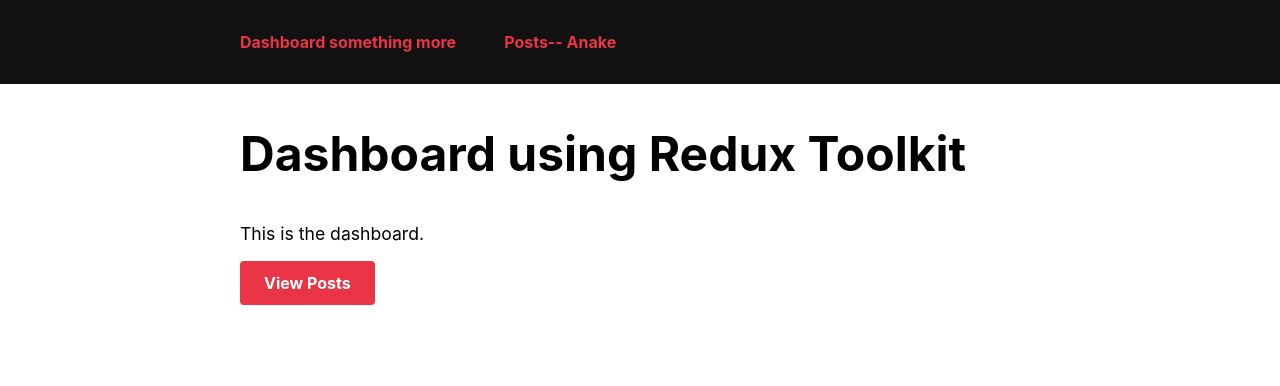
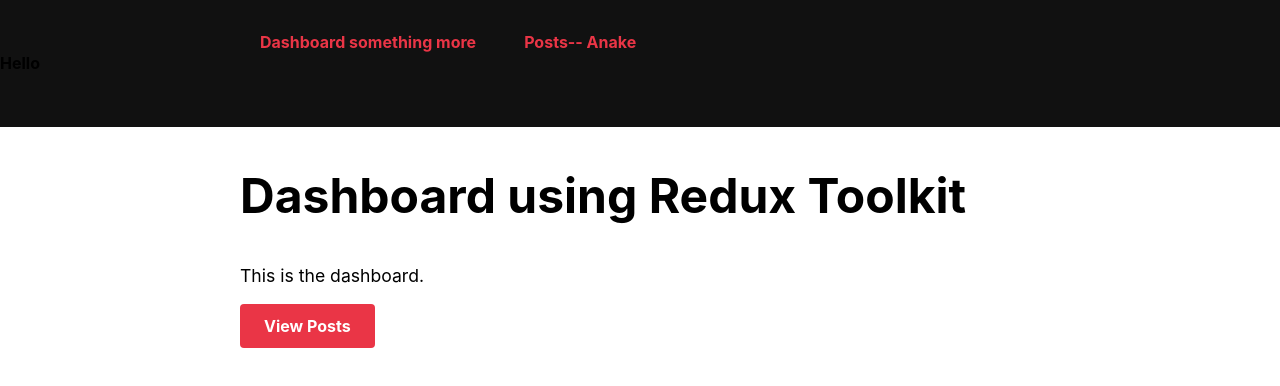
Before and after one commit to rubangarmon/git-tests, a React (Create React App) app: page / in a window 1280 px wide. Shown: the top 386 px of the page. Built offline with nearby package versions, Linux system fonts and the light colour scheme; the HTML template or start-up script is replaced by a standard one.

Commit message:
feature- commit 3

```diff
--- a/src/components/Navbar.js
+++ b/src/components/Navbar.js
@@ -3,6 +3,7 @@ import { Link } from 'react-router-dom'
 
 export const Navbar = () => (
   <nav>
+    <h4>Hello</h4>
     <section>
       <Link to="/">Dashboard something more</Link>
       <Link to="/posts">Posts-- Anake</Link>
```
